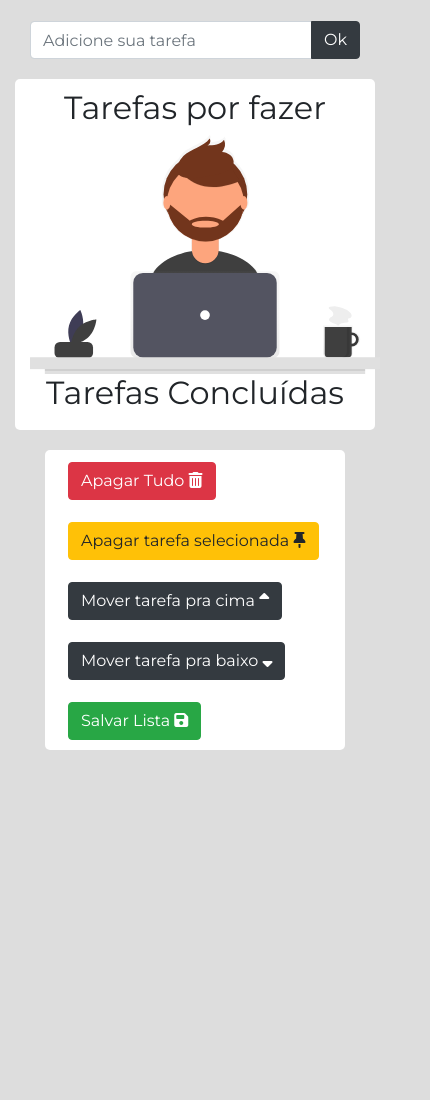
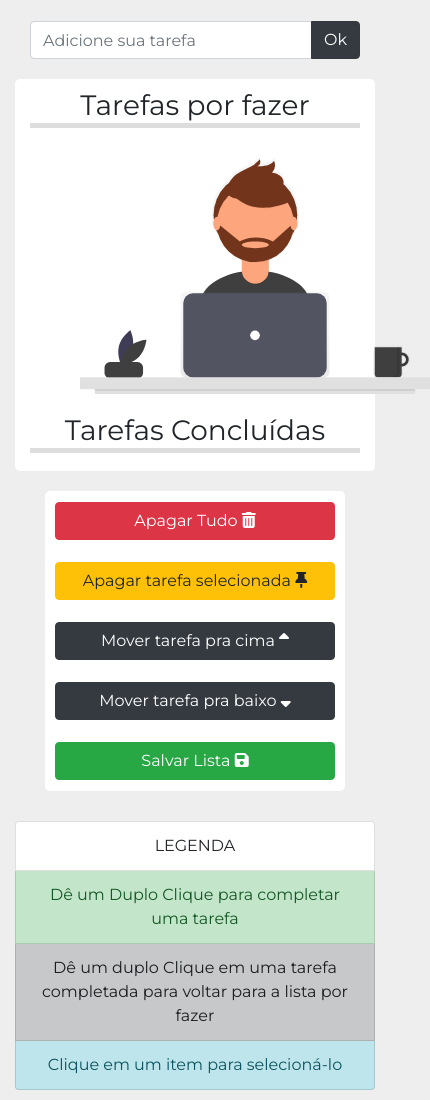
Before and after one commit to AndersonAGodoy/ToDoList, a plain HTML site: page index.html in a window 390 px wide. Shown: the part 147-1247 px from the top of the page, 430 px wide, since content can reach past the window. Before the commit the page ends 897 px from the top, so only its background shows below. Drawn offline with nearby package versions, Linux system fonts and the light colour scheme.

Commit message:
adicionado media Queries para responsividade

```diff
--- a/index.html
+++ b/index.html
@@ -52,24 +52,24 @@
           </div>
         </div>
         <div class="row label">
-          <div class="col-sm">
-            <h2 class="text-center">Tarefas por fazer</h2>
+          <div class="col-sm-12 col-md-12 col-lg-4">
+            <h3 class="text-center">Tarefas por fazer</h3>
             <ol class="list-group" id="list-task"></ol>
           </div>
-          <div class="col-sm">
+          <div class="col-sm-12 col-md-12 col-lg-4">
             <img
               class="img"
               src="assets/images/undraw_Designer_by46.svg"
               alt=""
             />
           </div>
-          <div class="col-sm">
-            <h2 class="text-center">Tarefas Concluídas</h2>
+          <div class="col-sm-12 col-md-12 col-lg-4 ">
+            <h3 class="text-center">Tarefas Concluídas</h3>
             <ul class="list-group" id="tasks-done"></ul>
           </div>
         </div>
         <div class="row">
-          <div class="col-sm">
+          <div class="col-sm-12">
             <div class="container">
               <div class="buttonsLabel">
                 <button id="clearAll" class="btn btn-danger custom">
@@ -89,6 +89,16 @@
                 </button>
               </div>
             </div>
+          </div>
+        </div>
+        <div class="row">
+          <div class="col-sm-12 legend">
+            <ul class="list-group text-center">
+              <li class="list-group-item ">LEGENDA</li>
+              <li class="list-group-item list-group-item-success">Dê um Duplo Clique para completar uma tarefa</li>
+              <li class="list-group-item list-group-item-dark">Dê um duplo Clique em uma tarefa completada para voltar para a lista por fazer</li>
+              <li class="list-group-item list-group-item-info">Clique em um item para selecioná-lo</li>
+            </ul>
           </div>
         </div>
       </div>
--- a/style.css
+++ b/style.css
@@ -1,10 +1,14 @@
-body{
-  background-color: #DDD;
-  font-family: 'Montserrat', sans-serif;
+body {
+  background-color: #EEE;
+  font-family: "Montserrat", sans-serif;
 }
 
 li {
   cursor: pointer;
+}
+
+h3 {
+  border-bottom: 5px solid #ddd;
 }
 
 .header {
@@ -26,24 +30,66 @@ li {
 
 .buttonsLabel {
   margin-top: 20px;
-  padding: 0 10px;
+  padding:0 10px;
   background-color: white;
   border-radius: 5px;
   width: 100%;
   min-height: 60px;
-  line-height: 60px
+  line-height: 60px;
 }
 
 .custom {
   margin-left: 13px;
 }
 
-/* .custom:last-child{
-  margin-left: 0;
-} */
+.legend {
+  margin-top: 20px;
+  padding: 10px 0;
+}
 
 #active {
-  background-color:blueviolet !important;
+  background-color: blueviolet !important;
   border-color: blueviolet !important;
   color: white;
 }
+
+
+
+@media screen and (max-width:1200px) {
+  .buttonsLabel {
+    width: 100%;
+  }
+
+  .img{
+    margin-left: -30px;
+  }
+
+  .custom {
+    width: 50%;
+    margin-left: 25%;
+  }
+}
+
+@media screen and (max-width: 992px) {
+  .custom {
+    width: 100%;
+    margin-left: 0;
+  }
+  .img{
+    margin-left: 175px;
+    margin-bottom: 20px;
+    margin-top: 20px;
+  }
+}
+
+@media screen and (max-width: 768px) {
+  .img {
+    margin-left:80px;
+  }
+}
+
+@media screen and (max-width: 570px) {
+  .img {
+    margin-left: 50px;
+  }
+}
```
